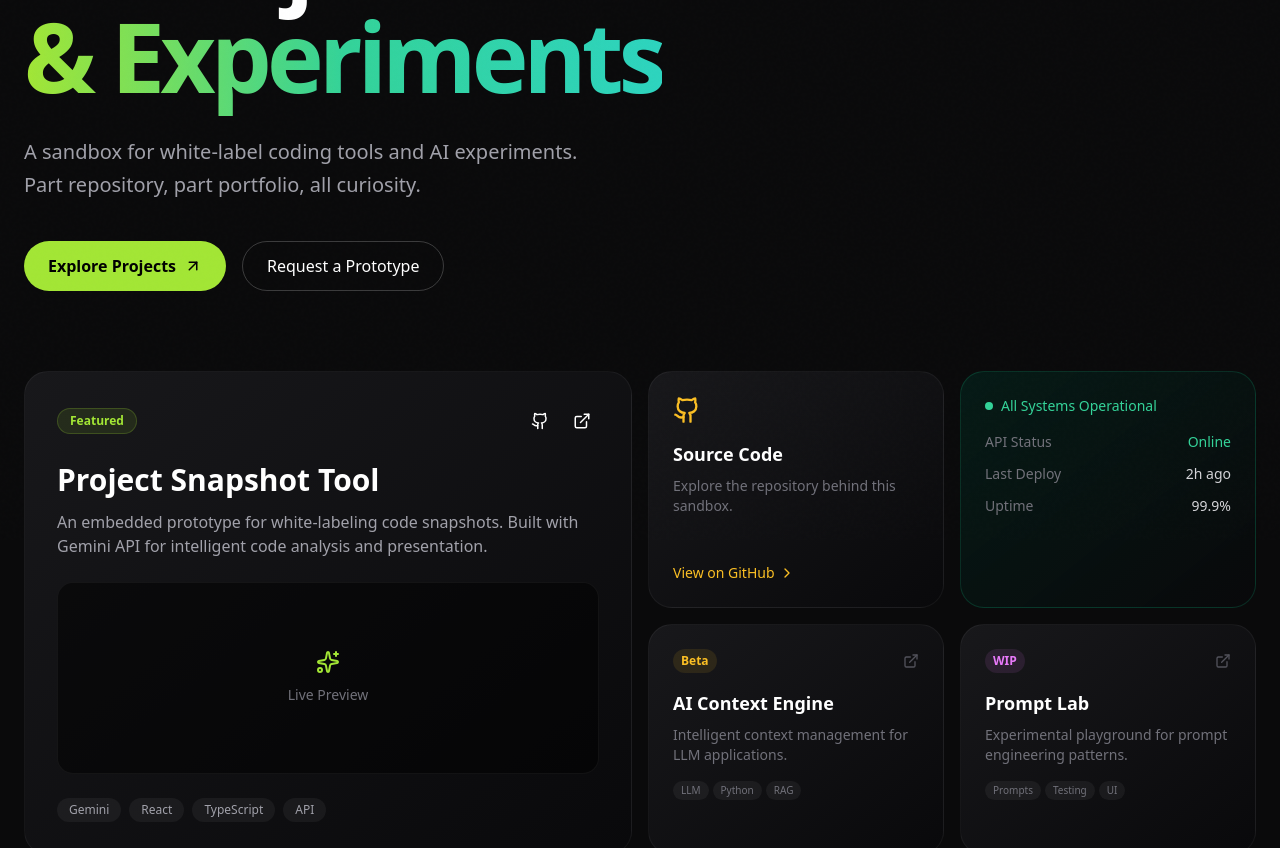
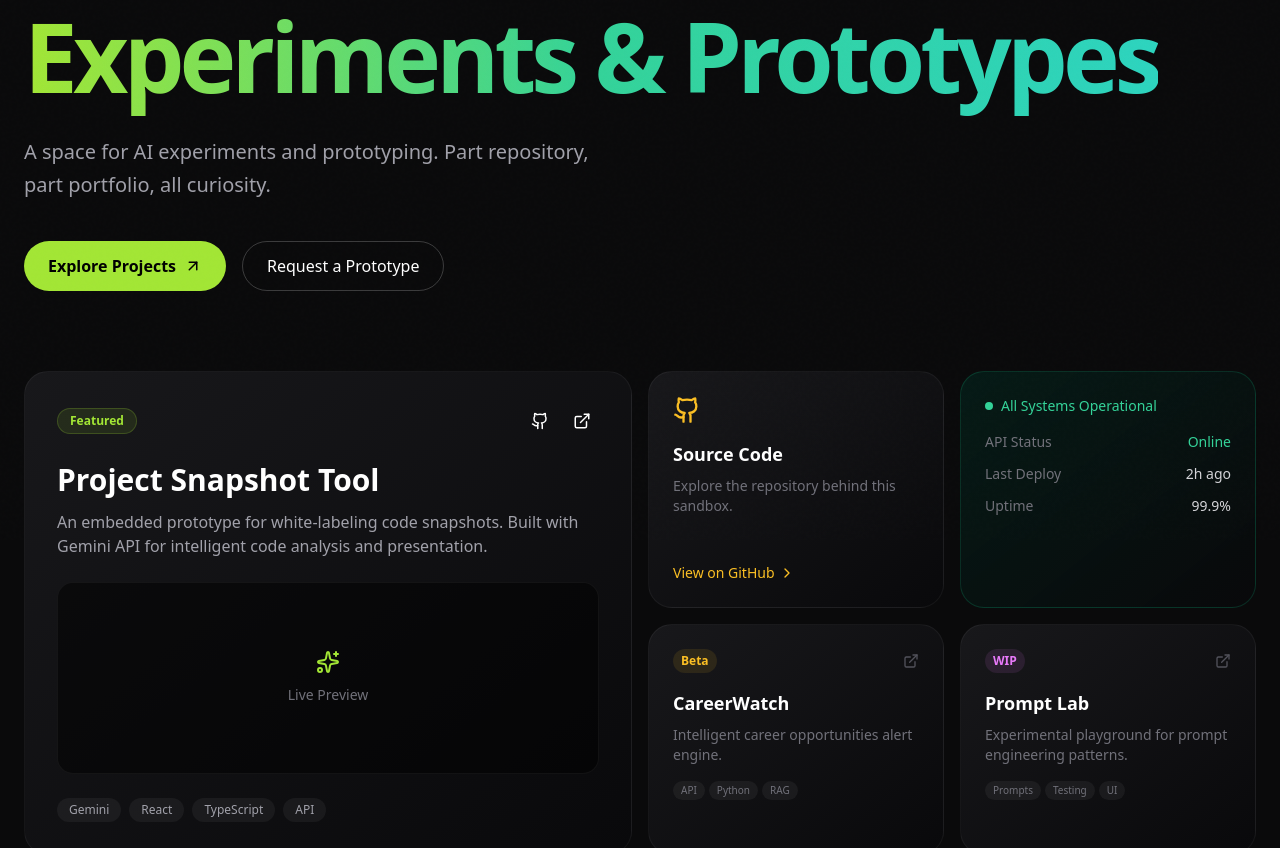
Before and after one commit to gordianknot-legacy/my-sandbox, a Next.js app: page / in a window 1280 px wide. Shown: the part 260-1108 px from the top of the page. Built offline with nearby package versions, Linux system fonts and the light colour scheme.

Commit message:
Update page.tsx

```diff
--- a/app/page.tsx
+++ b/app/page.tsx
@@ -29,16 +29,16 @@ export default function Home() {
   const projects = [
     {
       id: 1,
-      title: "Project Snapshot Tool",
-      description: "White-label code snapshots powered by Gemini API. Embed anywhere.",
-      tags: ["Gemini", "React", "API"],
-      status: "Live",
+      title: "Carbon for AI",
+      description: "Tells you the amount of carbon emissions based on token usage.",
+      tags: [ "React", "WXT", "API"],
+      status: "WIP",
     },
     {
       id: 2,
-      title: "AI Context Engine",
-      description: "Intelligent context management for LLM applications.",
-      tags: ["LLM", "Python", "RAG"],
+      title: "CareerWatch",
+      description: "Intelligent career opportunities alert engine.",
+      tags: ["API", "Python", "RAG"],
       status: "Beta",
     },
     {
@@ -85,13 +85,13 @@ export default function Home() {
             <span className="text-sm text-zinc-500 uppercase tracking-widest">Building in public</span>
           </div>
           <h1 className="text-6xl md:text-8xl font-black tracking-tighter leading-[0.9] mb-8">
-            AI Projects<br />
+            AI Sandbox for<br />
             <span className="text-transparent bg-clip-text bg-gradient-to-r from-lime-400 via-emerald-400 to-teal-400">
-              &amp; Experiments
+            Experiments  &amp; Prototypes
             </span>
           </h1>
           <p className="text-xl text-zinc-400 max-w-xl leading-relaxed mb-10">
-            A sandbox for white-label coding tools and AI experiments.
+            A space for AI experiments and prototyping.
             Part repository, part portfolio, all curiosity.
           </p>
           <div className="flex flex-wrap gap-4">
```
